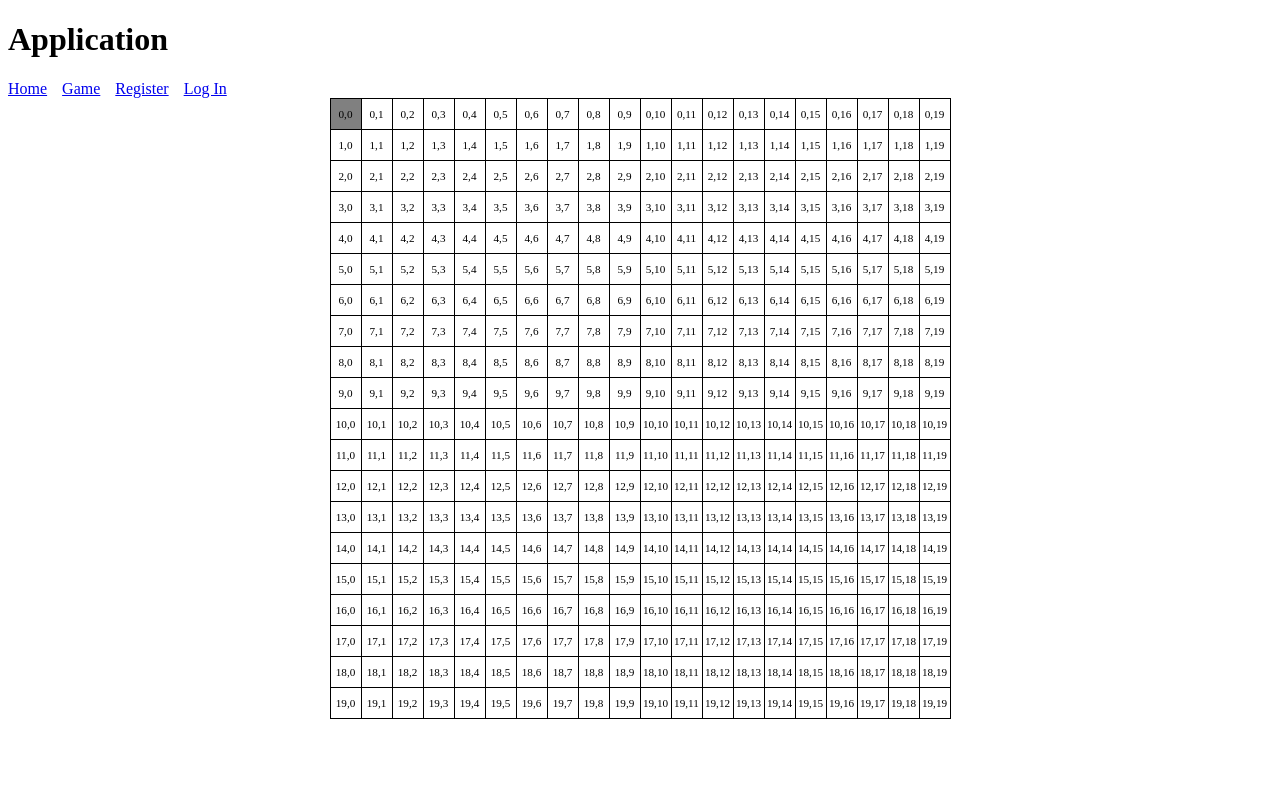
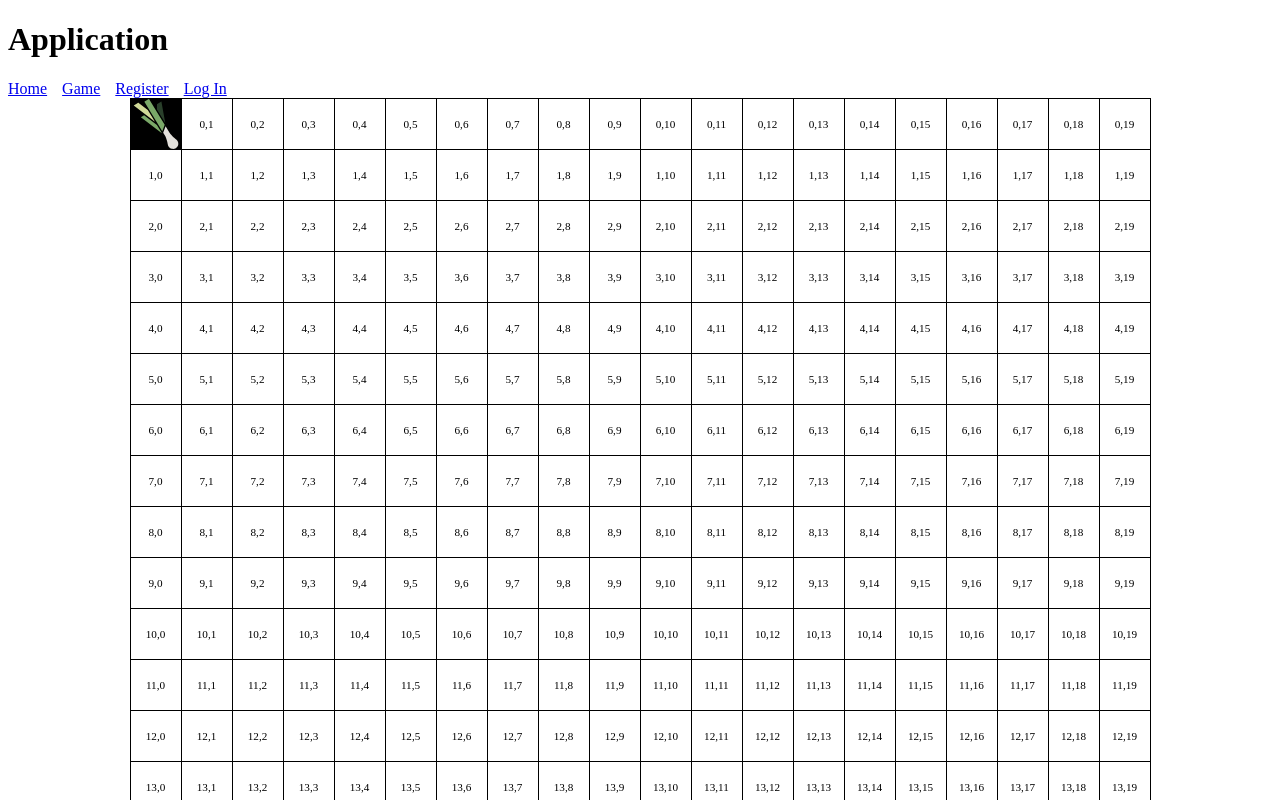
Before and after one commit to AlyxMoon/epicodus-team02-leek-quest, a Vue app in the folder client/: page /game in a window 1280 px wide. Shown: the top 800 px of the page. Built offline with nearby package versions, Linux system fonts and the light colour scheme.

Commit message:
add leek icon to the gameboard

```diff
--- /dev/null
+++ b/client/src/components/LeekIcon.vue
@@ -0,0 +1,71 @@
+<template>
+  <svg
+    version="1.1"
+    xmlns="http://www.w3.org/2000/svg"
+    xmlns:xlink="http://www.w3.org/1999/xlink"
+    x="0px" y="0px"
+    viewBox="0 0 512.002 512.002"
+  >
+    <path
+      d="
+        M350.755,246.298L311.331,25.489c-0.045-0.252-0.101-0.463-0.157-0.634l-41.888,25.421
+        c-2.069,1.256-4.093,5.44-3.503,8.751c0.074,0.41,0.11,0.825,0.109,1.242l-0.09,46.044L350.755,246.298z
+      "
+    />
+    <path
+      d="
+        M265.369,266.302l-131.046-100.96l-33.671,20.436c0.125,0.127,0.285,0.273,0.488,0.429l211.518,162.958l1.154-3.041
+        L265.369,266.302z
+      "
+    />
+    <path
+      d="
+        M171.975,112.404L78.879,40.935c-2.674-2.062-7.318-2.199-9.386-0.941L27.605,65.412c0.126,0.129,0.287,0.274,0.491,0.432
+        l217.148,167.294L171.975,112.404z
+      "
+    />
+    <path
+      d="
+        M476.569,430.273c-3.406-5.619-7.762-10.512-12.946-14.546c-0.088-0.069-0.172-0.138-0.256-0.21
+        c-4.368-3.381-47.086-36.87-68.433-69.465c-0.043-0.067-0.088-0.134-0.129-0.203l-40.56-66.834l-24.935,65.69l18.135,29.885
+        c0.041,0.069,0.083,0.138,0.122,0.207c19.064,33.995,29.05,87.372,30.028,92.78c0.024,0.106,0.046,0.213,0.066,0.32
+        c1.183,6.455,3.514,12.578,6.924,18.198c7.456,12.284,19.249,20.931,33.207,24.346c13.957,3.412,28.409,1.189,40.695-6.265
+        c12.285-7.456,20.933-19.249,24.347-33.207C486.249,457.01,484.025,442.557,476.569,430.273z
+      "
+    />
+    <path
+      d="
+        M185.841,1.513c-0.899-1.481-2.837-1.958-4.321-1.056l-41.983,25.479c-1.481,0.899-1.954,2.837-1.056,4.317
+        l181.628,299.285l24.935-65.69L185.841,1.513z
+      "
+    />
+  </svg>
+</template>
+
+<script>
+export default {
+  name: 'IconLeek',
+}
+</script>
+
+<style scoped>
+svg path:nth-child(1) {
+  fill: #2A402B;
+}
+
+svg path:nth-child(2) {
+  fill: #7AA868;
+}
+
+svg path:nth-child(3) {
+  fill: #D0D998;
+}
+
+svg path:nth-child(4) {
+  fill: #E3E0DB;
+}
+
+svg path:nth-child(5) {
+  fill: #7AA868;
+}
+</style>
--- a/client/src/pages/Game.vue
+++ b/client/src/pages/Game.vue
@@ -10,7 +10,8 @@
       :key="i"
       @click="handleCellClick(i - 1)"
     >
-      <span class="position">
+      <LeekIcon v-if="isPlayerAtPosition(i - 1)" />
+      <span v-else class="position">
         {{ getRowFromIndex(i - 1)}},{{ getColFromIndex(i - 1) }}
       </span>
     </div>
@@ -18,8 +19,14 @@
 </template>
 
 <script>
+import LeekIcon from '../components/LeekIcon'
+
 export default {
   name: 'GamePage',
+
+  components: {
+    LeekIcon,
+  },
 
   data: () => ({
     boardSize: 20,
@@ -70,9 +77,8 @@ export default {
 </script>
 
 <style scoped>
-
 .grid {
-  --cell-size: 30px;
+  --cell-size: 50px;
   --cells-per-row: 20;
 
   margin: 0 auto;
@@ -85,6 +91,7 @@ export default {
 
   background-color: black;
   border: 1px solid black;
+  overflow: auto;
 }
 
 .cell {
@@ -99,7 +106,7 @@ export default {
 }
 
 .cell.active {
-  background-color: grey;
+  background-color: black;
 }
 
 .position {
```
Also changed, not shown: client/src/components/leek.svg (added).
